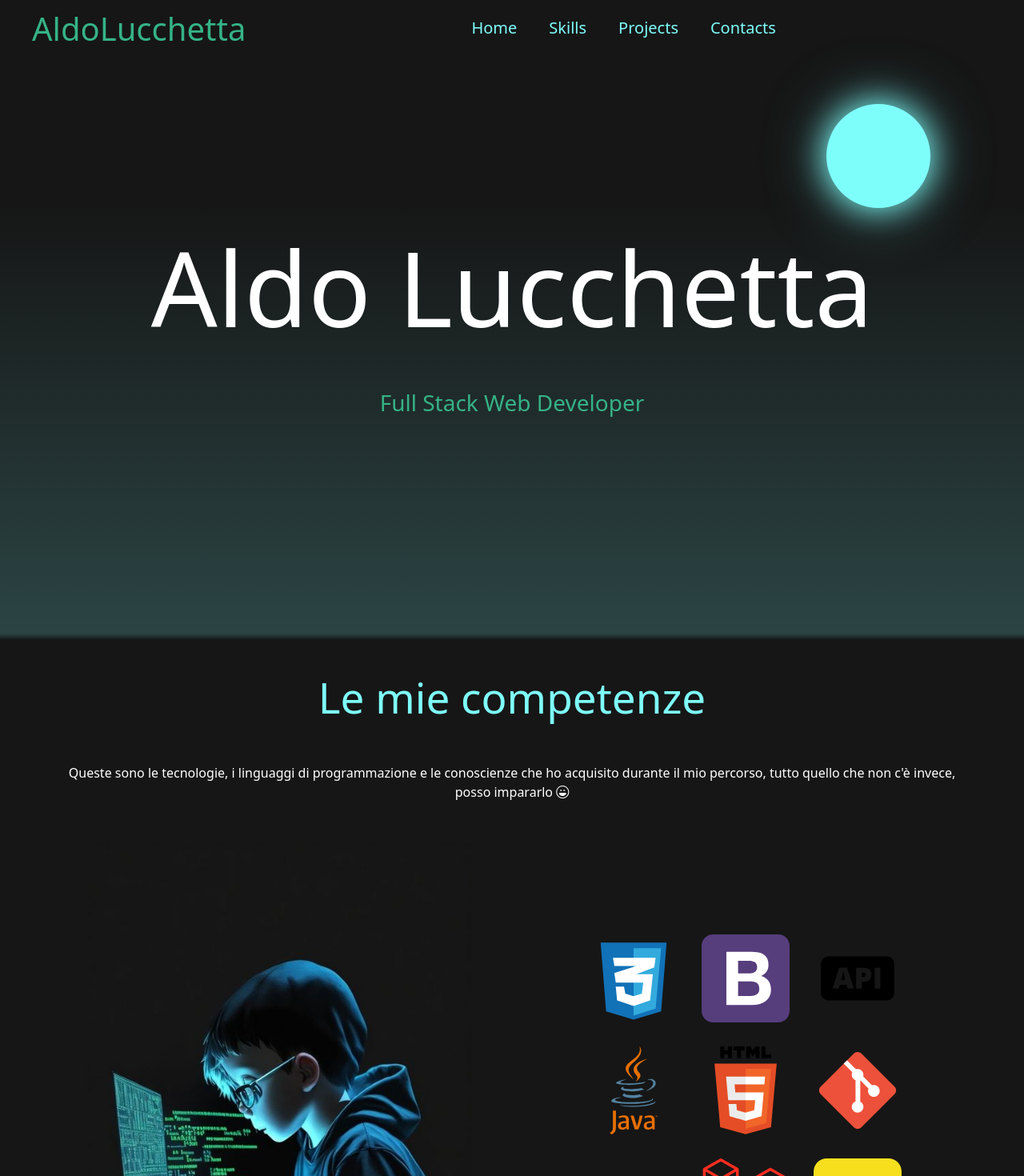
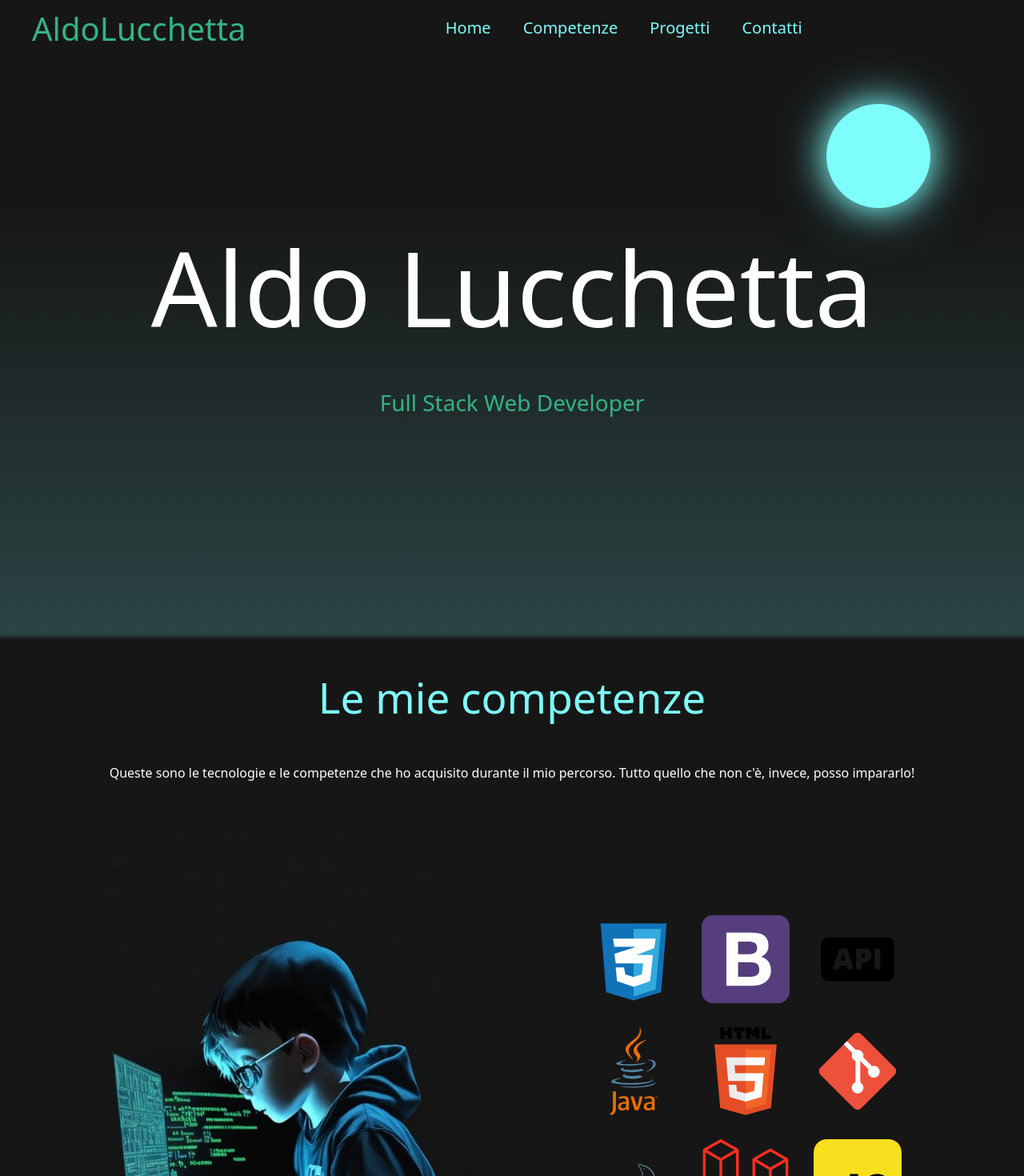
Before and after one commit to Deltafortal/aldo-portfolio, a Vue app: page / in a window 1280 px wide. Shown: the top 1470 px of the page at 80% size. Built offline with nearby package versions, Linux system fonts and the light colour scheme.

Commit message:
Completed project

```diff
--- a/src/components/AppHeader.vue
+++ b/src/components/AppHeader.vue
@@ -38,9 +38,9 @@
             <ul>
                 <div class="toggle" @click="toggleMenu"><i class="bi bi-list d-md-none"></i></div>
                 <li><a href="#jumbotron" aria-hidden="true">00 <span>Home</span></a></li>
-                <li><a href="#skills" aria-hidden="true">01 <span>Skills</span></a></li>
-                <li><a href="#projects" aria-hidden="true">02 <span>Projects</span></a></li>
-                <li><a href="#contacts" aria-hidden="true">03 <span>Contacts</span></a></li>
+                <li><a href="#skills" aria-hidden="true">01 <span>Competenze</span></a></li>
+                <li><a href="#projects" aria-hidden="true">02 <span>Progetti</span></a></li>
+                <li><a href="#contacts" aria-hidden="true">03 <span>Contatti</span></a></li>
             </ul>
         </div>
 
@@ -57,9 +57,9 @@
         <div class="navbar d-md-block">
             <ul>
                 <li><a href="#jumbotron" aria-hidden="true"><span>Home</span></a></li>
-                <li><a href="#skills" aria-hidden="true"><span>Skills</span></a></li>
-                <li><a href="#projects" aria-hidden="true"><span>Projects</span></a></li>
-                <li><a href="#contacts" aria-hidden="true"><span>Contacts</span></a></li>
+                <li><a href="#skills" aria-hidden="true"><span>Competenze</span></a></li>
+                <li><a href="#projects" aria-hidden="true"><span>Progetti</span></a></li>
+                <li><a href="#contacts" aria-hidden="true"><span>Contatti</span></a></li>
             </ul>
         </div>
 
--- a/src/components/ContactsSection.vue
+++ b/src/components/ContactsSection.vue
@@ -29,8 +29,8 @@
                 <div class="title">
                     <h3>Aperto a tutte le opportunità</h3>
                     <p>
-                        Hai una proposta per me? sono pronto ad ascoltarla!
-                        inviami pure un'email oppure un messaggio.
+                        Hai una proposta per me? Sono pronto ad ascoltarla!
+                        Inviami un'email o un messaggio.
                     </p>
                 </div>
 
@@ -75,7 +75,7 @@
                         <li>Frontend Development con VueJS</li>
                         <li>Backend Development con Java</li>
                         <li>C++ e altri linguaggi di programmazione</li>
-                        <li>Videogames Development come passatempo</li>
+                        <li>Videogames Development</li>
                     </ul>
                 </div>
             </div>
@@ -131,7 +131,6 @@
             display: flex;
             flex-direction: column;
             justify-content: space-around;
-
         }
 
         .contacts-side {
--- a/src/components/ProjectsSection.vue
+++ b/src/components/ProjectsSection.vue
@@ -19,7 +19,7 @@
                 {
                     id: 3,
                     name: 'BeholderFlix',
-                    description: 'Riproduzione di Netflix ispirandosi al famoso mostro di Dungeon and Dragons',
+                    description: 'Riproduzione di Netflix ispirata all\'iconico mostro di Dungeon and Dragons.',
                     image: 'BeholderFlix.png'
                 }
 
--- a/src/components/SkillsSection.vue
+++ b/src/components/SkillsSection.vue
@@ -28,8 +28,8 @@
         <div class="content text-center">
             <h2>Le mie competenze</h2>
             <p>
-                Queste sono le tecnologie, i linguaggi di programmazione e le conoscienze che ho acquisito durante il mio percorso,
-                tutto quello che non c'è invece, posso impararlo <i class="bi bi-emoji-laughing"></i>
+                Queste sono le tecnologie e le competenze che ho acquisito durante il mio percorso.
+                Tutto quello che non c'è, invece, posso impararlo!
             </p>
 
             <div class="skill-frame">
```
